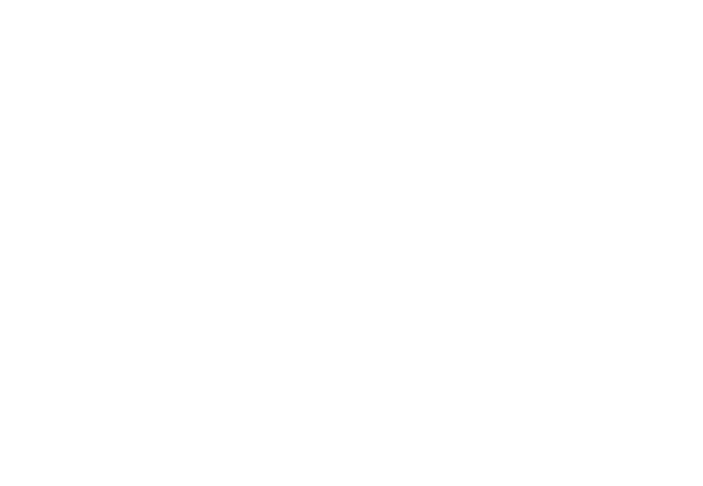
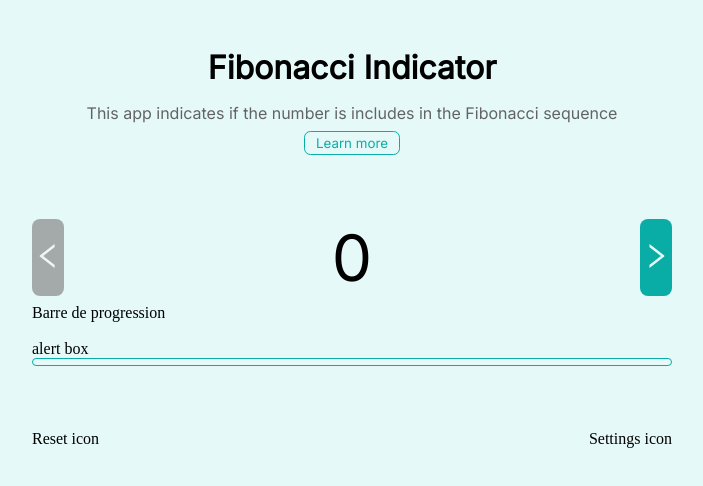
Before and after one commit to JeanMMillet/scality-challenge, a React (Vite) app in the folder fibonacci-counter/: page / in a window 1280 px wide. Shown: the top 486 px of the page, without its empty margins (288-991 px from the left). Built offline with nearby package versions, Linux system fonts and the light colour scheme.

Commit message:
create button component for counter and basic style

```diff
--- a/fibonacci-counter/package.json
+++ b/fibonacci-counter/package.json
@@ -11,7 +11,8 @@
   },
   "dependencies": {
     "react": "^18.2.0",
-    "react-dom": "^18.2.0"
+    "react-dom": "^18.2.0",
+    "react-icons": "^4.10.1"
   },
   "devDependencies": {
     "@types/react": "^18.2.15",
--- a/fibonacci-counter/src/App.css
+++ b/fibonacci-counter/src/App.css
@@ -0,0 +1,138 @@
+@import url('https://fonts.googleapis.com/css?family=Inter&display=swap');
+
+:root {
+  --light-green-color:#e4f9f8 ;
+  --green-color: #0aada6;
+  --orange-color: #fd8144;
+  --light-orange-color: #ffe1d2;
+  --primary-font: Inter;
+
+}
+
+* {
+  box-sizing: border-box;
+  margin: 0;
+  padding: 0;
+}
+
+
+/* APP */
+
+.app {
+  width: 100vw;
+  height: 100vh;
+  background-color: var(--light-green-color);
+  display: flex;
+  flex-direction: column;
+  align-items: center;
+  padding-top: 3rem;
+}
+
+
+/* TITLE */
+
+h1 {
+  font-family: Inter, sans-serif;
+  font-weight: 600;
+  font-size: 2rem;
+  margin-bottom: 1rem;
+}
+
+
+/* SUB TITLE */
+
+.sub-title {
+  display: flex;
+  flex-direction: column;
+  align-items: center;
+  margin-bottom: 4rem;
+}
+
+h2 {
+  width: 100%;
+  text-align: center;
+  font-weight: 300;
+  font-family: Inter, sans-serif;
+  font-size: 1rem;
+  color: #636363;
+  margin-bottom: 0.5rem;
+}
+
+.learn-more {
+  cursor: pointer;
+  border-radius: 0.4rem;
+  border: var(--green-color) solid 0.1rem;
+  background-color: transparent;
+  width: 6rem;
+  height: 1.5rem;
+  color: var(--green-color);
+  font-family: var(--primary-font);
+  transition: 1s;
+  display: flex;
+  align-items: center;
+  justify-content: center;
+}
+
+.learn-more span {
+  display: none;
+  opacity: 0%;
+  transition: 1s;
+}
+
+.learn-more:hover {
+  box-shadow: 7rem 0 0  0 var(--green-color) inset;
+  transition: 1s;
+  color: var(--light-green-color);
+  justify-content: space-around;
+  width: 7rem;
+}
+.learn-more:hover span {
+  display: flex;
+  height: 100%;
+  align-items: center;
+  transition: 1s;
+  opacity: 100%;
+}
+
+
+
+
+
+/* COUNTER */
+
+.counter {
+  margin-bottom: 0.5rem;
+  display: flex;
+  justify-content: space-between;
+  width: 50%;
+  font-family: Inter;
+}
+
+.counter p {
+  font-size: 4rem;
+}
+
+
+
+
+/* PROGRESSION BAR */
+
+.progression-bar {
+  margin-bottom: 4rem;
+  width: 50%;
+}
+
+
+/* UTILITIES */
+
+.utilities {
+  display: flex;
+  justify-content: space-between;
+  width: 50%;
+  margin-left: auto;
+  margin-right: auto;
+}
+
+/* fd8144
+0aada6
+#eefcfb */
--- a/fibonacci-counter/src/App.tsx
+++ b/fibonacci-counter/src/App.tsx
@@ -1,7 +1,54 @@
+import { useState } from "react";
+import { AiOutlineRight } from "react-icons/ai";
 import "./App.css";
+import CounterButton from "./Component/CounterButton/CounterButton";
+import ProgressionBar from "./Component/ProgressionBar/ProgressionBar";
 
 function App() {
-  return <div className="app"></div>;
+  const [counter, setCounter] = useState(0);
+
+  return (
+    <div className="app">
+      <h1 className="title">Fibonacci Indicator</h1>
+      <div className="sub-title">
+        <h2>
+          This app indicates if the number is includes in the Fibonacci sequence
+        </h2>
+        <button type="button" className="learn-more">
+          Learn more
+          <span>
+            <AiOutlineRight />
+          </span>
+        </button>
+      </div>
+      <div className="counter">
+        <CounterButton
+          setter={setCounter}
+          counter={counter}
+          step={1}
+          type="decrement"
+          max={10}
+        />
+        <p className="counter-value">{counter}</p>
+        <CounterButton
+          setter={setCounter}
+          counter={counter}
+          step={1}
+          type="increment"
+          max={10}
+        />
+      </div>
+      <div className="progression-bar">
+        <p>Barre de progression</p> <br />
+        <p>alert box</p>
+        <ProgressionBar counter={counter} max={10} />
+      </div>
+      <div className="utilities">
+        <p>Reset icon</p>
+        <p>Settings icon</p>
+      </div>
+    </div>
+  );
 }
 
 export default App;
--- /dev/null
+++ b/fibonacci-counter/src/Component/CounterButton/CounterButton.css
@@ -0,0 +1,24 @@
+.counter-button {
+  border-radius: 0.5rem;
+  background: #0AADA6;
+  border: none;
+  cursor: pointer;
+  height: 100%;
+  width: 2rem;
+}
+
+.counter-button:disabled {
+  filter: grayscale(1);
+  opacity: 70%;
+  cursor: not-allowed;
+}
+
+
+.counter-button svg {
+  color: var(--light-green-color);
+  font-size: 2rem;
+
+}
+.counter-button path {
+  height: 50%;
+}
--- /dev/null
+++ b/fibonacci-counter/src/Component/CounterButton/CounterButton.tsx
@@ -0,0 +1,42 @@
+import { AiOutlineRight, AiOutlineLeft } from "react-icons/ai";
+import "./CounterButton.css";
+
+interface CounterButtonProps {
+  setter: React.Dispatch<React.SetStateAction<number>>;
+  counter: number;
+  step: number;
+  type: "increment" | "decrement";
+  max: number;
+}
+
+const CounterButton: React.FC<CounterButtonProps> = ({
+  setter,
+  step,
+  type,
+  max,
+  counter,
+}) => {
+  const handleClick = () => {
+    if (type === "increment") {
+      setter((prevState) => prevState + step);
+    } else setter((prevState) => prevState - step);
+  };
+  return (
+    <button
+      className="counter-button"
+      type="button"
+      onClick={handleClick}
+      disabled={
+        type === "increment" && counter === max
+          ? true
+          : type === "decrement" && counter === 0
+          ? true
+          : false
+      }
+    >
+      {type === "increment" ? <AiOutlineRight /> : <AiOutlineLeft />}
+    </button>
+  );
+};
+
+export default CounterButton;
--- /dev/null
+++ b/fibonacci-counter/src/Component/ProgressionBar/ProgressionBar.css
@@ -0,0 +1,13 @@
+.full-bar {
+  height: 0.5rem;
+  width: 100%;
+  background-color: var(--light-green-color);
+  border: 0.1rem solid var(--green-color);
+  border-radius: 0.5rem;
+}
+
+.inside-bar {
+  height: 100%;
+  background-color: var(--green-color);
+  border-radius: 0.5rem;
+}
--- /dev/null
+++ b/fibonacci-counter/src/Component/ProgressionBar/ProgressionBar.tsx
@@ -0,0 +1,19 @@
+import "./ProgressionBar.css";
+
+interface ProgressionBarProps {
+  counter: number;
+  max: number;
+}
+
+const ProgressionBar: React.FC<ProgressionBarProps> = ({ counter, max }) => {
+  return (
+    <div className="full-bar">
+      <div
+        className="inside-bar"
+        style={{ width: `${(counter / max) * 100}%` }}
+      ></div>
+    </div>
+  );
+};
+
+export default ProgressionBar;
```
Also changed, not shown: 1 other file (tests, documents, lock files or other folders).
